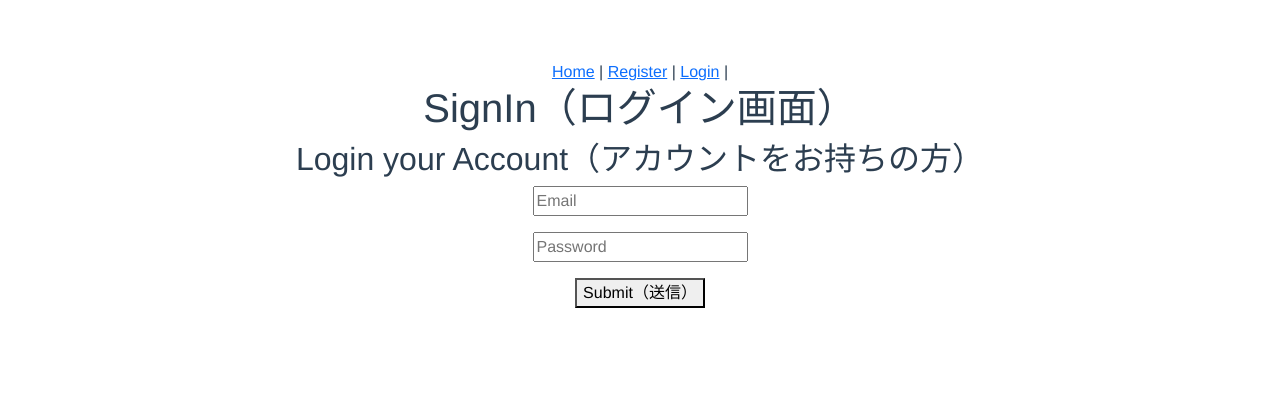
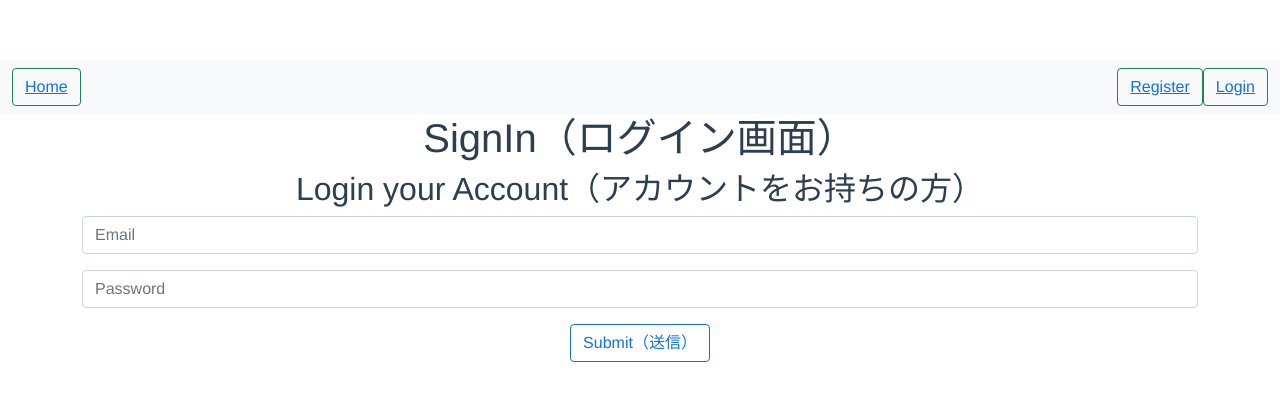
Before and after one commit to yhdom-mk/webapi_vue_demo01, a Vue app: page /sign-in in a window 1280 px wide. Shown: the top 400 px of the page. Built offline with nearby package versions, Linux system fonts and the light colour scheme; no server answers.

Commit message:
layout 修正

```diff
--- a/src/App.vue
+++ b/src/App.vue
@@ -1,21 +1,29 @@
 <template>
-  <div>
-    <nav>
-      <router-link to="/">Home</router-link> |
-      <span v-if="isLoggedIn">
-        <router-link to="/album">Album</router-link> |
-        <router-link to="/tune">Tune</router-link> |
-        <button @click="signOut">Logout</button>
-      </span>
-      <span v-else>
-        <router-link to="/register">Register</router-link> |
-        <router-link to="/sign-in">Login</router-link> |
-      </span>
+    <nav class="navbar navbar-light bg-light">
+      <div class="container-fluid">
+        <button type="button" class="btn btn-outline-success">
+          <router-link to="/">Home</router-link>
+        </button>
+        <span v-if="isLoggedIn">
+          <button type="button" class="btn btn-outline-success">
+            <router-link to="/album">Album</router-link>
+          </button>
+          <button type="button" class="btn btn-outline-success">
+            <router-link to="/tune">Tune</router-link>
+          </button>
+          <button type="button" class="btn btn-success" @click="signOut">Logout</button>
+        </span>
+        <span v-else>
+          <button type="button" class="btn btn-outline-success">
+            <router-link to="/register">Register</router-link>
+          </button>
+          <button type="button" class="btn btn-outline-success">
+            <router-link to="/sign-in">Login</router-link>
+          </button>
+        </span>
+      </div>
     </nav>
     <router-view />
-  </div>
-  <!-- <Album />
-  <Tune /> -->
 </template>
 
 <script setup>
--- a/src/components/Album.vue
+++ b/src/components/Album.vue
@@ -1,14 +1,13 @@
 <template>
   <h1>Album</h1>
-  <h3>This page is for users Only.（このページはユーザ専用ページです</h3>
-  <div>
+  <div class="container">
     <div>
       <button type="button"
         class="btn btn-primary m-2 float-end"
         data-bs-toggle="modal"
         data-bs-target="#exampleModal"
         v-on:click="addClick">
-        Add Albun
+        Add Album
       </button>
       <table class="table table-striped">
         <thead>
@@ -120,6 +119,8 @@
       </div>
     </div>
   </div>
+  <h6>This page is for users Only.（このページはユーザ専用ページです）</h6>
+
 </template>
 
 <script setup>
@@ -206,10 +207,10 @@ const createClick = ()=> {
   },
 
   const FilterFn = ()=> {
-    var AlbumIdFilter =AlbumIdFilter.value; //?????
-    var AlbumNameFilter =AlbumNameFilter.value
+    AlbumIdFilter =AlbumIdFilter.value; //?????
+    AlbumNameFilter =AlbumNameFilter.value
 
-    albums.value = albumsWithoutFilter.value.filter(  //??おそらくこれできる
+    albums.value = albumsWithoutFilter.value.filter(  //??
       function(el) {
         return el.AlbumId.toString().toLowerCase().includes(
           AlbumIdFilter.toString().trim().toLowerCase()
--- a/src/components/Tune.vue
+++ b/src/components/Tune.vue
@@ -1,7 +1,6 @@
 <template>
   <h1>Tune</h1>
-  <h3>This page is for users Only.（このページはユーザ専用ページです）</h3>
-  <div>
+  <div class="container">
     <div>
       <button type="button"
         class="btn btn-primary m-2 float-end"
@@ -93,7 +92,6 @@
               <img width="250px" height="250px"
               v-bind:src="PhotoPath+PhotoFileName"/>
               <input class="m-2" type="file" v-on:change="imageUpload"/>
-
             </div>
           </div>
           <button type="button" v-on:click="createClick"
@@ -108,6 +106,7 @@
       </div>
     </div>
   </div>
+  <h6>This page is for users Only.（このページはユーザ専用ページです）</h6>
 </template>
 
 <script setup>
--- a/src/views/Register.vue
+++ b/src/views/Register.vue
@@ -1,9 +1,11 @@
 <template>
   <h1>Register（登録画面）</h1>
   <h2>Create an Account（アカウントをお持ちでない方）</h2>
-  <p><input type="text" placeholder="Email" v-model="email"/></p>
-  <p><input type="password" placeholder="Password" v-model="password"/></p>
-  <p><button v-on:click="register">Submit（登録）</button></p>
+  <div class="container">
+    <p><input class="form-control" type="text" placeholder="Email" v-model="email"/></p>
+    <p><input class="form-control" type="password" placeholder="Password" v-model="password"/></p>
+  </div>
+  <p><button class="btn btn-outline-primary" v-on:click="register">Submit（登録）</button></p>
 </template>
 
 <script setup>
--- a/src/views/SignIn.vue
+++ b/src/views/SignIn.vue
@@ -1,10 +1,15 @@
 <template>
   <h1>SignIn（ログイン画面）</h1>
   <h2>Login your Account（アカウントをお持ちの方）</h2>
-  <p><input type="text" placeholder="Email" v-model="email"/></p>
-  <p><input type="password" placeholder="Password" v-model="password"/></p>
-  <p v-if="errMsg">{{ errMsg }}</p>
-  <p><button v-on:click="signin">Submit（送信）</button></p>
+  <div class="container">
+    <p><input class="form-control" type="text" placeholder="Email" v-model="email"/></p>
+    <p><input class="form-control" type="password" placeholder="Password" v-model="password"/></p>
+    <div v-if="errMsg" class="alert alert-danger" role="alert">
+      <p>{{ errMsg }}</p>
+    </div>
+  </div>
+  <p><button type="button" class="btn btn-outline-primary" v-on:click="signin">
+    Submit（送信）</button></p>
 </template>
 
 <script setup>
@@ -28,7 +33,7 @@
       })
       .catch( err => {
         switch(err.code) {
-          case 'auth/invalid-email': errMsg.value ="「email」が間違っています"
+          case 'auth/invalid-email': errMsg.value ="「email」または「password」が間違っています"
             break
           case 'auth/user-not-found': errMsg.value ="この「email」のユーザが見つかりません"
             break
```
